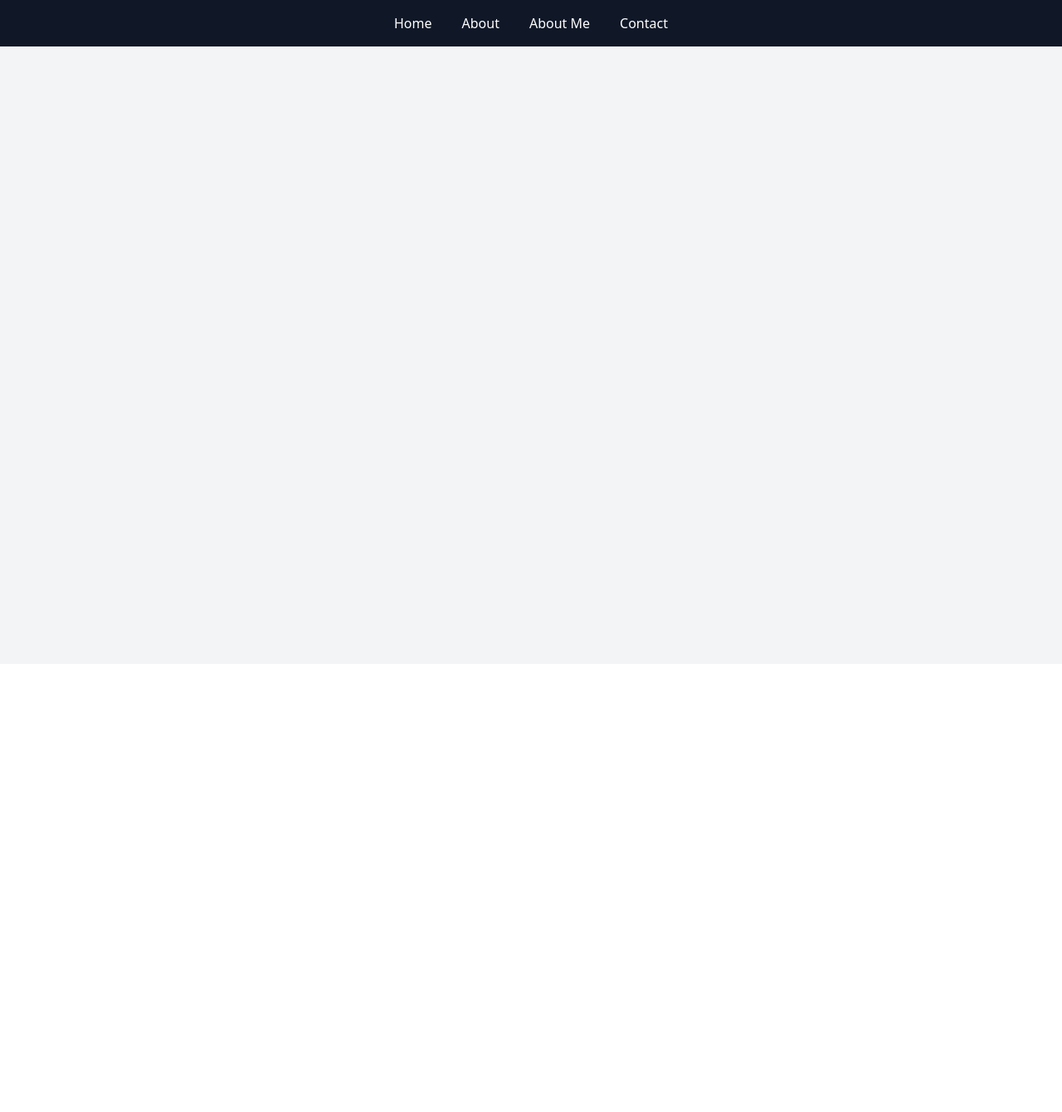
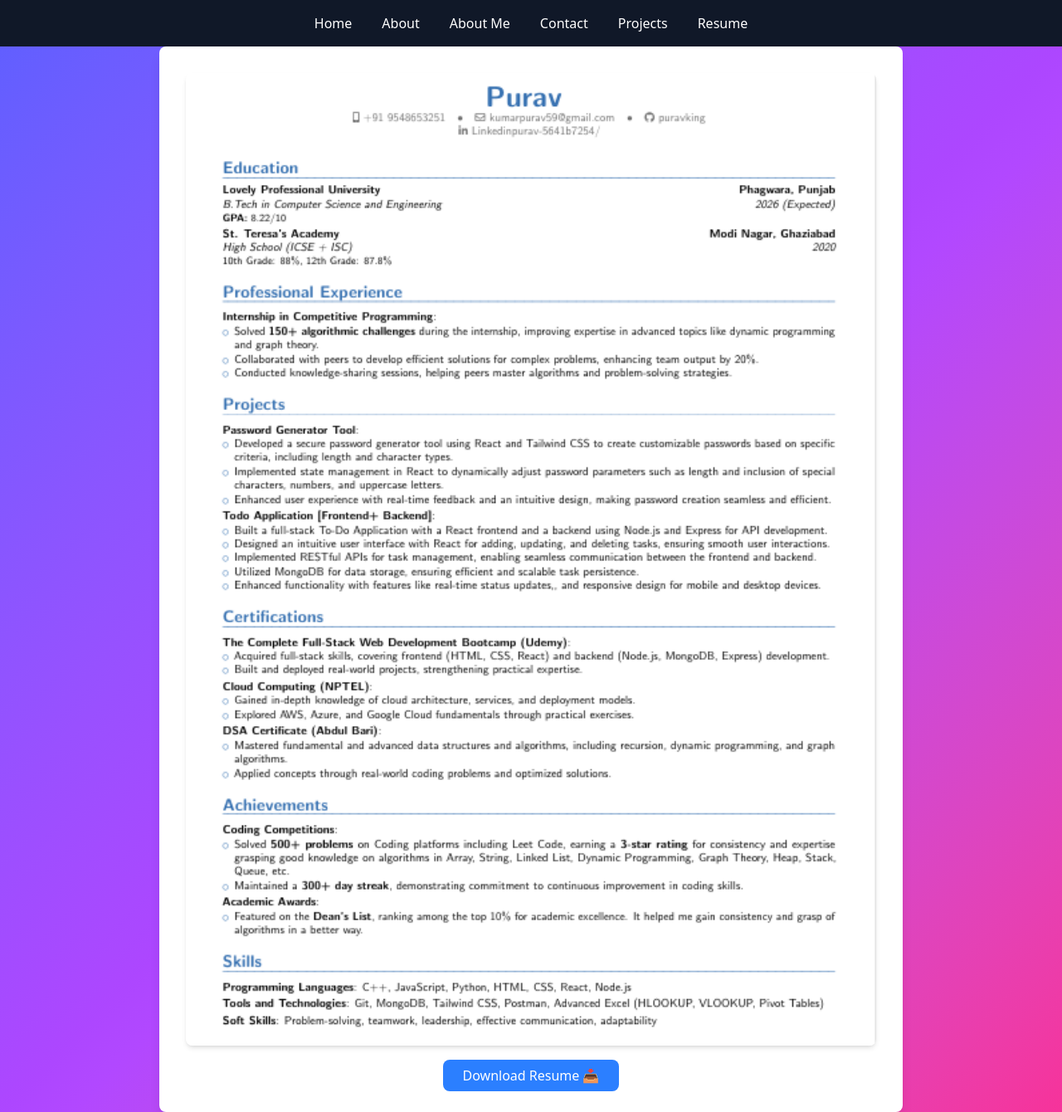
Before and after one commit to puravking/PortFolio-Website, a React (Vite) app in the folder portfolio/: page /resume in a window 1280 px wide. Shown: the whole page at 83% size. Before the commit the page ends 800 px from the top, so only its background shows below. Built offline with nearby package versions, Linux system fonts and the light colour scheme.

Commit message:
third commit

```diff
--- a/portfolio/src/App.jsx
+++ b/portfolio/src/App.jsx
@@ -8,6 +8,7 @@ import Card from "./components/Card";
 import HomePage from "./components/HomePage";
 import Contact from "./components/Contact";
 import Projects from "./components/Projects";
+import Resume from "./components/Resume";
 function App() {
     return (
       <div>
@@ -23,6 +24,7 @@ function App() {
                     <Route path="/contact" element={<Contact/>} />
                     <Route path="/card" element={<Card />} />
                     <Route path="/projects" element={<Projects />} />
+                    <Route path='/resume' element= {<Resume></Resume>}></Route>
                 </Routes>
             </div>
 
--- a/portfolio/src/components/HomePage.jsx
+++ b/portfolio/src/components/HomePage.jsx
@@ -15,7 +15,7 @@ function HomePage() {
                 transition={{ duration: 0.8, ease: "easeOut" }}
                 whileHover={{ scale: 1.05 }}
             >
-                Welcome to My Portfolio 🚀
+                {/* Welcome to My Portfolio 🚀 */}
             </motion.h1>
 
             {/* Subtitle */}
@@ -31,7 +31,7 @@ function HomePage() {
             <Profile/>
 
             {/* CTA Buttons */}
-            {/* <div className="flex gap-6">
+            <div className="flex gap-6">
                 <Link to="/about">
                     <motion.button
                         className="px-8 py-3 rounded-lg bg-blue-500 hover:bg-blue-600 transition shadow-lg font-semibold text-white"
@@ -119,7 +119,7 @@ function HomePage() {
 
             {/* Footer */}
             <footer className="mt-20 text-center text-sm text-gray-300">
-                © 2025 Purav | Built with React.js, Tailwind CSS, and Framer Motion
+                © 2025 Pranav Tiwari | Built with React.js, Tailwind CSS, and Framer Motion
             </footer>
         </div>
     );
--- a/portfolio/src/components/NavBar.jsx
+++ b/portfolio/src/components/NavBar.jsx
@@ -4,10 +4,21 @@ import { Link } from "react-router-dom";
 function NavBar() {
     return (
         <div className="flex justify-center gap-9 flex-wrap bg-gray-900 text-white py-4">
+
+            {/* Navigation Links */}
             <Link to="/" className="hover:text-blue-400 transition">Home</Link>
             <Link to="/about" className="hover:text-blue-400 transition">About</Link>
             <Link to="/about-me" className="hover:text-blue-400 transition">About Me</Link>
             <Link to="/contact" className="hover:text-blue-400 transition">Contact</Link>
+            <Link to="/projects" className="hover:text-blue-400 transition">Projects</Link>
+
+            {/* Resume Link */}
+            <Link
+                to="/resume"
+                className="hover:text-yellow-400 transition"
+            >
+                Resume
+            </Link>
         </div>
     );
 }
--- a/portfolio/src/components/Profile.jsx
+++ b/portfolio/src/components/Profile.jsx
@@ -65,11 +65,11 @@ function Profile() {
                 </div>
 
                 {/* Button to About Section */}
-                <div className="mt-8 text-center">
+                {/* <div className="mt-8 text-center">
                     <a href="/about-me" className="inline-block bg-blue-500 text-white px-6 py-2 rounded-lg hover:bg-yellow-400 transition-all duration-300 shadow-md transform hover:scale-105">
                         Learn More About Me →
                     </a>
-                </div>
+                </div> */}
             </motion.div>
 
         </motion.div>
--- /dev/null
+++ b/portfolio/src/components/Resume.jsx
@@ -0,0 +1,34 @@
+import React from 'react';
+import image from "../images/image.png";
+
+function Resume() {
+    return (
+        <div className="flex justify-center items-center min-h-screen bg-gradient-to-br from-indigo-500 via-purple-500 to-pink-500">
+
+            <div className="bg-white rounded-lg shadow-lg p-8 w-[90%] max-w-4xl transition hover:scale-105 duration-300">
+                {/* <h1 className="text-4xl font-extrabold text-center text-gray-800 mb-6"> My Resume</h1> */}
+
+                {/* Image Display */}
+                <div className="flex justify-center">
+                    <img
+                        src={image}
+                        alt="Resume"
+                        className="w-full h-auto rounded-lg shadow-md hover:shadow-xl transition"
+                    />
+                </div>
+
+                <div className="text-center mt-6">
+                    <a
+                        href={image}
+                        download="Resume.png"
+                        className="bg-blue-500 text-white px-6 py-2 rounded-lg hover:bg-blue-600 transition"
+                    >
+                        Download Resume 📥
+                    </a>
+                </div>
+            </div>
+        </div>
+    );
+}
+
+export default Resume;
```
Also changed, not shown: portfolio/src/images/image.png (added), portfolio/src/images/photopranav.png (added).
